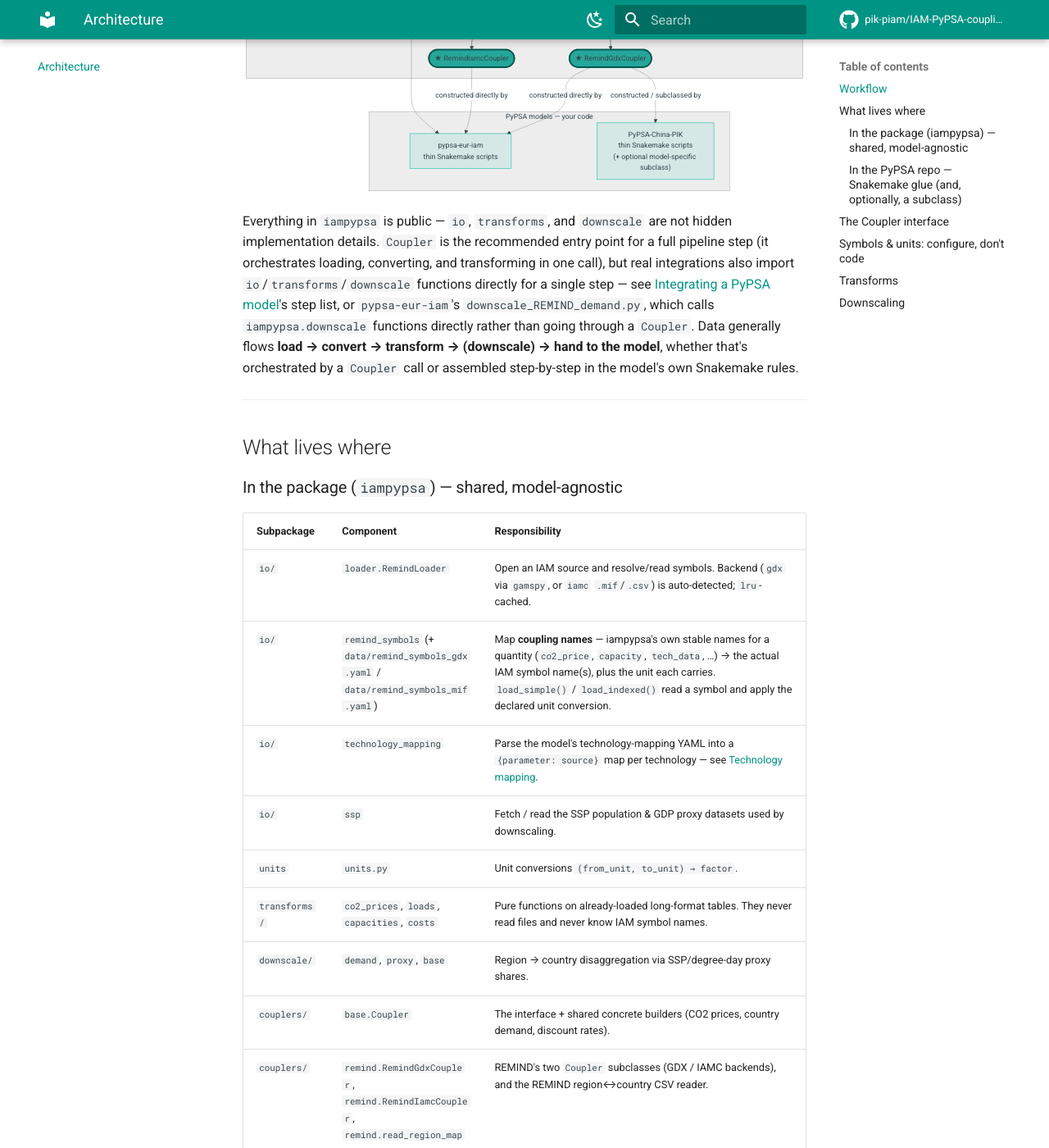
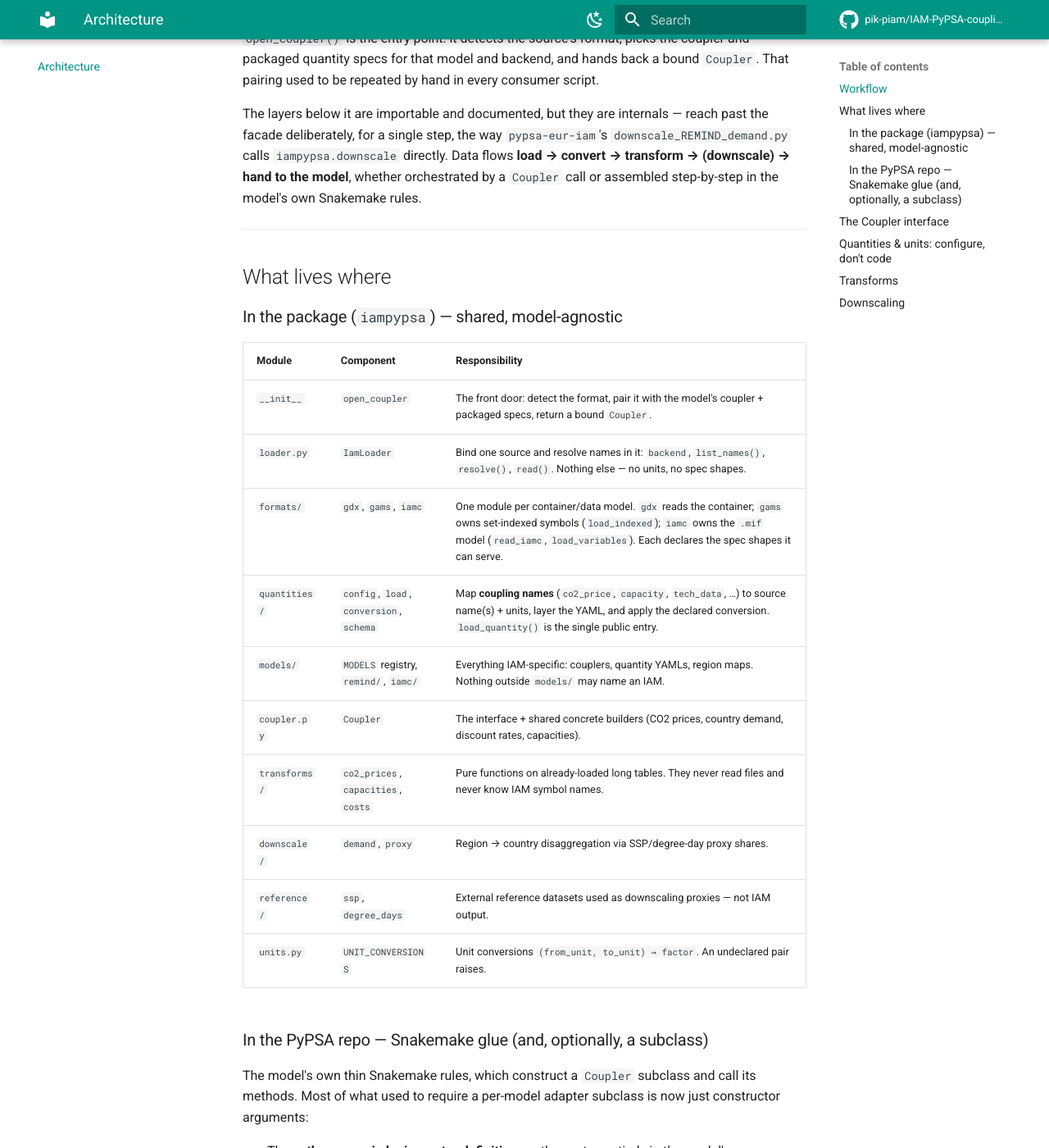
Before and after one commit to pik-piam/Remind-PyPSA-coupling, an MkDocs documentation site: the page built from docs/architecture.md, in a window 1280 px wide and 1400 px high, scrolled down 1013 px. Shown: the whole window at 82% size. Built offline with MkDocs 1.6.1 and Material for MkDocs 9.7.7, drawn with Linux system fonts in a browser that asks for light colours; comment, search, counter and statistics services are not loaded; some of the changed text lies outside the part shown.

Commit message:
docs: rewrite architecture for the new tree and add an 'Adding a new IAM' page
Drops the 'everything is public' paragraph that licensed the sprawling import
surface, replaces the io/couplers diagram and table, and leads with open_coupler.

Co-Authored-By: Claude Opus 5 <noreply@anthropic.com>

````diff
--- a/docs/architecture.md
+++ b/docs/architecture.md
@@ -10,9 +10,12 @@ Guiding rule:
 > **IAM-side logic lives in the package. PyPSA-side logic lives in the model.**
 > `Coupler` is the seam where the two meet.
 
-!!! info "Symbols"
-    "Symbol" is the GAMS name for sets, scalars, parameters and variables — these are the
-    IAM outputs that `iampypsa` reads.
+!!! info "Quantities vs symbols"
+    A **quantity** is a coupling name — iampypsa's own stable name for something PyPSA needs
+    (`co2_price`, `capacity`, `tech_data`). A **symbol** is GAMS's word for a set, scalar,
+    parameter or variable in a GDX file; IAMC calls its equivalent a *variable*. The
+    `quantities/` layer maps the former onto the latter, so "symbol" appears only in
+    `formats/gdx.py`, where it is the right word.
 
 ---
 
@@ -20,51 +23,50 @@ Guiding rule:
 
 ```mermaid
 flowchart TB
-    subgraph inputs["IAM outputs"]
-        direction LR
-        src[".gdx / .mif / .csv"]
-        cfg["data/remind_symbols_gdx.yaml<br/>data/remind_symbols_mif.yaml"]
+    src[".gdx / .mif / .csv"]
+
+    subgraph pkg["iampypsa — shared package"]
+        facade(["★ open_coupler()<br/>the front door"])
+        subgraph building_blocks["generic layers"]
+            direction LR
+            fmt["formats/<br/>gams · gdx · iamc"] --> qty["quantities/<br/>coupling name → frame + units"] --> tf["transforms/<br/>co2 · capacities · costs"] --> ds["downscale/<br/>region → country"]
+            units["units.py"] -.-> qty
+        end
+        subgraph mdl["models/ — per-IAM knowledge"]
+            direction LR
+            remind["remind/<br/>2 couplers · 2 YAMLs · regions.csv"]
+            iamc_m["iamc/<br/>generic exchange file"]
+        end
+        base(["Coupler<br/>shared concrete builders"])
+        building_blocks ==> base
+        base --> mdl
+        facade --> mdl
     end
 
-    subgraph pkg["iampypsa — shared package"]
-        subgraph building_blocks["io / transforms / downscale — IAM-side building blocks"]
-            direction LR
-            io["io/<br/>IamLoader · remind_symbols"] --> tf["transforms/<br/>co2 · loads · capacities · costs"] --> ds["downscale/<br/>region → country (SSP)"]
-            units["units.py"] -.-> io
-        end
-        base(["Coupler (base)<br/>shared concrete builders"])
-        gdx(["★ RemindGdxCoupler"])
-        iamc(["★ RemindIamcCoupler"])
-        building_blocks ==> base
-        base --> gdx
-        base --> iamc
-    end
-
-    subgraph models["PyPSA models — your code"]
+    subgraph consumers["PyPSA models — your code"]
         direction LR
         eur["pypsa-eur-iam<br/>thin Snakemake scripts"]
         chn["PyPSA-China-PIK<br/>thin Snakemake scripts<br/>(+ optional model-specific subclass)"]
     end
 
-    inputs --> building_blocks
-    gdx -.->|constructed directly by| eur
-    iamc -.->|constructed directly by| eur
-    gdx -.->|constructed / subclassed by| chn
+    src --> facade
+    facade -.->|returns a bound Coupler| eur
+    facade -.->|returns a bound Coupler| chn
     building_blocks -.->|imported directly for a single step| eur
 
     classDef pub fill:#26a69a,stroke:#00564d,color:#ffffff,stroke-width:3px;
-    class gdx,iamc,io,tf,ds,units pub
+    class facade,remind,iamc_m pub
 ```
 
-Everything in `iampypsa` is public — `io`, `transforms`, and `downscale` are not hidden
-implementation details. `Coupler` is the recommended entry point for a full pipeline step (it
-orchestrates loading, converting, and transforming in one call), but real integrations also
-import `io`/`transforms`/`downscale` functions directly for a single step — see
-[Integrating a PyPSA model](getting-started/integrating-a-model.md)'s step list, or
-`pypsa-eur-iam`'s `downscale_REMIND_demand.py`, which calls `iampypsa.downscale` functions
-directly rather than going through a `Coupler`. Data generally flows **load → convert →
-transform → (downscale) → hand to the model**, whether that's orchestrated by a `Coupler` call
-or assembled step-by-step in the model's own Snakemake rules.
+`open_coupler()` is the entry point: it detects the source's format, picks the coupler and
+packaged quantity specs for that model and backend, and hands back a bound `Coupler`. That
+pairing used to be repeated by hand in every consumer script.
+
+The layers below it are importable and documented, but they are internals — reach past the
+facade deliberately, for a single step, the way `pypsa-eur-iam`'s `downscale_REMIND_demand.py`
+calls `iampypsa.downscale` directly. Data flows **load → convert → transform → (downscale) →
+hand to the model**, whether orchestrated by a `Coupler` call or assembled step-by-step in the
+model's own Snakemake rules.
 
 ---
 
@@ -72,17 +74,18 @@ or assembled step-by-step in the model's own Snakemake rules.
 
 ### In the package (`iampypsa`) — shared, model-agnostic
 
-| Subpackage | Component | Responsibility |
+| Module | Component | Responsibility |
 |---|---|---|
-| `io/` | `loader.RemindLoader` | Open an IAM source and resolve/read symbols. Backend (`gdx` via `gamspy`, or `iamc` `.mif`/`.csv`) is auto-detected; `lru`-cached. |
-| `io/` | `remind_symbols` (+ `data/remind_symbols_gdx.yaml` / `data/remind_symbols_mif.yaml`) | Map **coupling names** — iampypsa's own stable names for a quantity (`co2_price`, `capacity`, `tech_data`, …) → the actual IAM symbol name(s), plus the unit each carries. `load_simple()` / `load_indexed()` read a symbol and apply the declared unit conversion. |
-| `io/` | `technology_mapping` | Parse the model's technology-mapping YAML into a `{parameter: source}` map per technology — see [Technology mapping](getting-started/technology-mapping.md). |
-| `io/` | `ssp` | Fetch / read the SSP population & GDP proxy datasets used by downscaling. |
-| `units` | `units.py` | Unit conversions `(from_unit, to_unit) → factor`. |
-| `transforms/` | `co2_prices`, `loads`, `capacities`, `costs` | Pure functions on already-loaded long-format tables. They never read files and never know IAM symbol names. |
-| `downscale/` | `demand`, `proxy`, `base` | Region → country disaggregation via SSP/degree-day proxy shares. |
-| `couplers/` | `base.Coupler` | The interface + shared concrete builders (CO2 prices, country demand, discount rates). |
-| `couplers/` | `remind.RemindGdxCoupler`, `remind.RemindIamcCoupler`, `remind.read_region_map` | REMIND's two `Coupler` subclasses (GDX / IAMC backends), and the REMIND region↔country CSV reader. |
+| `__init__` | `open_coupler` | The front door: detect the format, pair it with the model's coupler + packaged specs, return a bound `Coupler`. |
+| `loader.py` | `IamLoader` | Bind one source and resolve names in it: `backend`, `list_names()`, `resolve()`, `read()`. Nothing else — no units, no spec shapes. |
+| `formats/` | `gdx`, `gams`, `iamc` | One module per container/data model. `gdx` reads the container; `gams` owns set-indexed symbols (`load_indexed`); `iamc` owns the `.mif` model (`read_iamc`, `load_variables`). Each declares the spec shapes it can serve. |
+| `quantities/` | `config`, `load`, `conversion`, `schema` | Map **coupling names** (`co2_price`, `capacity`, `tech_data`, …) to source name(s) + units, layer the YAML, and apply the declared conversion. `load_quantity()` is the single public entry. |
+| `models/` | `MODELS` registry, `remind/`, `iamc/` | Everything IAM-specific: couplers, quantity YAMLs, region maps. Nothing outside `models/` may name an IAM. |
+| `coupler.py` | `Coupler` | The interface + shared concrete builders (CO2 prices, country demand, discount rates, capacities). |
+| `transforms/` | `co2_prices`, `capacities`, `costs` | Pure functions on already-loaded long tables. They never read files and never know IAM symbol names. |
+| `downscale/` | `demand`, `proxy` | Region → country disaggregation via SSP/degree-day proxy shares. |
+| `reference/` | `ssp`, `degree_days` | External reference datasets used as downscaling proxies — not IAM output. |
+| `units.py` | `UNIT_CONVERSIONS` | Unit conversions `(from_unit, to_unit) → factor`. An undeclared pair raises. |
 
 ### In the PyPSA repo — Snakemake glue (and, optionally, a subclass)
 
@@ -101,21 +104,26 @@ Most of what used to require a per-model adapter subclass is now just constructo
 `Coupler.__init__` binds the shared inputs:
 
 ```python
-coupler = RemindGdxCoupler(
-    loader=IamLoader(remind_gdx_path),       # the REMIND source
-    symbols=load_quantity_specs(backend="gdx"),   # coupling-name → REMIND symbol map (+ region overrides)
-    region_map=read_region_map(),               # REMIND region → [country, ...]
-    config=coupling_config,                     # the model's coupling config dict
-    model_regions=[...],                        # REMIND regions in scope
+from iampypsa import open_coupler
+
+coupler = open_coupler(
+    remind_gdx_path,                                       # backend detected from the suffix
+    model="remind",                                        # picks the coupler + packaged specs
+    config=coupling_config,                                # the model's coupling config dict
+    model_regions=[...],                                   # IAM regions in scope
     reference_data={"population": pop_df, "gdp": gdp_df},  # proxies for downscaling
 )
 ```
+
+`region_map` defaults to the model's packaged region → country map; pass one to override it.
+Construct a coupler directly (`RemindGdxCoupler(loader, quantities, region_map, config)`) when
+you need to bypass the registry — the factory is a convenience, not a gate.
 
 Methods, grouped by whether they're IAM-specific or shared:
 
 | Method | Kind | Override when… |
 |---|---|---|
-| `build_regional_demand()` | **hook** — must implement per IAM backend | always, for a new IAM/backend. `RemindGdxCoupler`/`RemindIamcCoupler` already implement this for REMIND. |
+| `build_regional_demand()` | **hook** — must implement per IAM backend | always, for a new IAM/backend. `models/remind/` and `models/iamc/` already implement it. |
 | `extract_cost_parameters(year)` | **hook** — must implement per IAM backend | always, for a new IAM/backend. Same as above. |
 | `build_co2_prices(years=None)` | concrete, inherited | rarely — only if the model's CO2 handling diverges. |
 | `downscale_country_demand(regional=None)` | concrete, inherited | the model needs extra steps (e.g. a historical-calibration adjustment). |
@@ -125,15 +133,15 @@ Methods, grouped by whether they're IAM-specific or shared:
 
 ---
 
-## Symbols & units: configure, don't code
+## Quantities & units: configure, don't code
 
-`data/remind_symbols_gdx.yaml` / `data/remind_symbols_mif.yaml` decouple the package from
-the IAM's symbol names and units, one file per backend. These can be overwritten in the PyPSA
-model's thin coupling layer.
+`models/remind/quantities_gdx.yaml` / `quantities_mif.yaml` decouple the package from the IAM's
+symbol names and units, one file per backend. These can be overlaid from the PyPSA model's thin
+coupling layer.
 
 Each top-level key in the YAML (`co2_price`, `capacity`, `tech_data`, …) is a **coupling
 name**: iampypsa's own stable name for a quantity. The coupling code only ever refers to a
-quantity by its coupling name (`self.symbols["co2_price"]`); the YAML maps that name to the
+quantity by its coupling name (`self.quantities["co2_price"]`); the YAML maps that name to the
 actual IAM symbol name(s). This is *not* the PyPSA carrier name — that mapping happens
 later, in the [technology mapping](getting-started/technology-mapping.md). The indirection means
 a symbol can be renamed or reversioned by the IAM (REMIND's `v32_taxCO2eq` → `p_priceCO2` is one
--- /dev/null
+++ b/docs/getting-started/adding-an-iam.md
@@ -0,0 +1,87 @@
+# Adding a new IAM
+
+Everything IAM-specific lives in one directory. Adding an IAM is four steps, and none of them
+touch the generic layers.
+
+!!! tip "Check first whether you need a coupler at all"
+    If the IAM writes a standard IAMC exchange file, `model="iamc"` may already read it — and a
+    file that deviates in a few variable names is served by an overlay YAML
+    (`open_coupler(..., quantities_path="my_overlay.yaml")`), not by new code. Write a coupler
+    only when the file needs *derived* quantities: residuals, unit bases that must be
+    reconstructed, an efficiency chain.
+
+## 1. Create the directory
+
+```
+src/iampypsa/models/<iam>/
+  __init__.py
+  coupler.py
+  quantities_<backend>.yaml   # one per backend the IAM ships
+  regions.csv                 # optional: the IAM's region → country map
+```
+
+## 2. Write the quantity specs
+
+The YAML maps **coupling names** — `iampypsa`'s stable names (`co2_price`, `capacity`,
+`demand_fe_sectors`, `cost_investment`, …) — onto the IAM's own symbol or variable names, plus
+the unit each carries. Start by copying `models/iamc/quantities.yaml` and renaming the
+variables. See [Data exchange](data-exchange.md) for the three spec shapes.
+
+Every unit string must appear in `iampypsa.units.UNIT_CONVERSIONS`; an undeclared pair raises
+rather than silently passing a wrong magnitude through.
+
+## 3. Implement the two hooks
+
+```python
+from iampypsa.coupler import Coupler
+from iampypsa.quantities.load import load_quantity
+
+
+class MyIamCoupler(Coupler):
+    """Coupler for <IAM> output."""
+
+    def build_regional_demand(self):
+        """Read regional sectoral demand as [year, region, sector, value, unit] in MWh."""
+        return load_quantity(self.loader, self.quantities["demand_fe_sectors"])
+
+    def extract_cost_parameters(self, year: int):
+        """Extract [region, technology, parameter, value, unit] for one year."""
+        ...
+```
+
+Those are the only two. `build_co2_prices`, `build_discount_rates`,
+`downscale_country_demand`, `prepare_capacities` and `get_capacities` are inherited and
+IAM-agnostic — if you find yourself overriding one, the divergence probably belongs in your
+YAML or in the PyPSA model, not here.
+
+Use `load_quantity` for every read: it dispatches on the spec's shape and raises if your
+backend cannot serve it. `Coupler` is a plain class, not an ABC — deliberately.
+
+## 4. Register it
+
+One entry in `src/iampypsa/models/__init__.py`:
+
+```python
+MODELS["myiam"] = ModelSpec(
+    package="iampypsa.models.myiam",
+    quantity_configs={"iamc": "quantities_iamc.yaml"},
+    couplers={"iamc": "iampypsa.models.myiam.coupler:MyIamCoupler"},
+    region_map_reader="iampypsa.models.myiam.coupler:read_region_map",  # optional
+)
+```
+
+The registry is pure data — classes are named as `"module:Class"` strings and imported on
+demand — so entries never cycle back into the package. Add the packaged YAML/CSV to
+`[tool.setuptools.package-data]` in `pyproject.toml`, then:
+
+```python
+coupler = open_coupler("myiam_output.mif", model="myiam", config=cfg)
+```
+
+## What must stay out
+
+- **No IAM name outside `models/`.** `tests/test_imports.py` greps for this; the boundary
+  erodes silently otherwise.
+- **No PyPSA carrier vocabulary in the package.** `tech_map` stays an argument to
+  `get_capacities` — carriers are the model's business.
+- **No unit literals.** One row in `UNIT_CONVERSIONS`, applied once at the load seam.
--- a/mkdocs.yml
+++ b/mkdocs.yml
@@ -97,5 +97,6 @@ nav:
     - Downscaling demand: getting-started/downscaling-demand.md
     - Harmonising capacities: getting-started/harmonising-capacities.md
     - Sector coupling: getting-started/sector-coupling.md
+    - Adding a new IAM: getting-started/adding-an-iam.md
   - Architecture: architecture.md
   - Reference: docs/reference/
````
Also changed, not shown: README.md (+11 -13 lines), docs/getting-started/data-exchange.md (+1 -1 lines), docs/getting-started/sector-coupling.md (+1 -1 lines), docs/getting-started/technology-mapping.md (+4 -4 lines), docs/index.md (+6 -5 lines).
